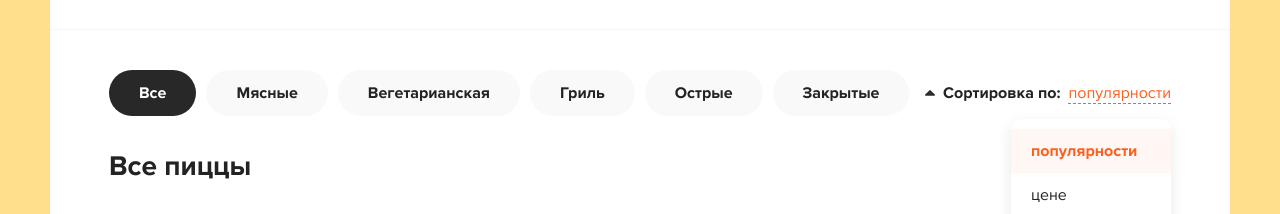
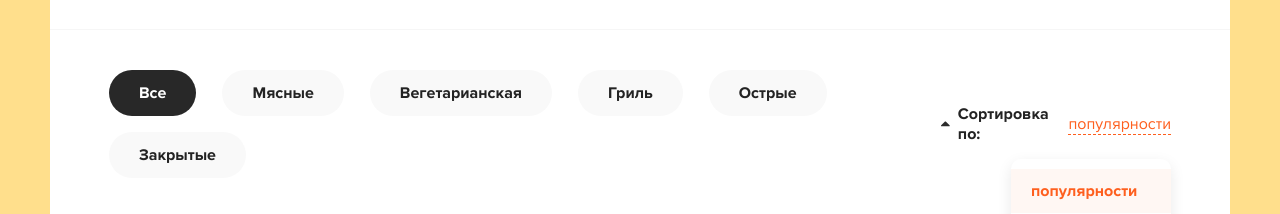
Before and after one commit to Aleksandr-Glebik/online-store-pizza, a React (Create React App) app: page / in a window 1280 px wide. Shown: the part 152-366 px from the top of the page. Built offline with nearby package versions, Linux system fonts and the light colour scheme.

Commit message:
feat: add comp Categories and add reexport components from folder components

```diff
--- a/src/App.js
+++ b/src/App.js
@@ -1,4 +1,5 @@
-import Header from "./Header"
+import React from 'react'
+import { Header, Categories } from './components/index'
 
 function App() {
   return (
@@ -7,16 +8,7 @@ function App() {
     <div className="content">
       <div className="container">
         <div className="content__top">
-          <div className="categories">
-            <ul>
-              <li className="active">Все</li>
-              <li>Мясные</li>
-              <li>Вегетарианская</li>
-              <li>Гриль</li>
-              <li>Острые</li>
-              <li>Закрытые</li>
-            </ul>
-          </div>
+          <Categories />
           <div className="sort">
             <div className="sort__label">
               <svg
--- /dev/null
+++ b/src/components/Categories.jsx
@@ -0,0 +1,20 @@
+import React from 'react'
+
+const Categories = () => {
+  const pizzaCategories = ['Все', 'Мясные', 'Вегетарианская', 'Гриль', 'Острые', 'Закрытые']
+
+  return (
+    <div className="categories">
+        <ul>
+            {pizzaCategories.map( (name, ind) => (
+                <li
+                  key={`${name}_${ind}`}
+                  className={name === 'Все' ? 'active' : ''}
+                >{name}</li>
+            ))}
+        </ul>
+    </div>
+  )
+}
+
+export default Categories
--- a/src/Header.jsx
+++ b/src/components/Header.jsx
@@ -1,5 +1,5 @@
 import React from 'react'
-import logo from './assets/img/pizza-logo.svg'
+import logo from '../assets/img/pizza-logo.svg'
 import Button from './Button'
 
 const Header = () => {
--- /dev/null
+++ b/src/components/index.js
@@ -0,0 +1,11 @@
+import Header from "./Header"
+import Button from "./Button"
+import Categories from "./Categories"
+
+export {
+    Header, Button, Categories
+}
+
+// export {default as Button} from './Button'
+// export {default as Header} from './Header'
+// export {default as Categories} from './Categories'
--- a/src/scss/components/_categories.scss
+++ b/src/scss/components/_categories.scss
@@ -1,8 +1,11 @@
 @use '../_variables.scss';
 
 .categories {
+
   ul {
     display: flex;
+    flex-wrap: wrap;
+    gap: 1rem;
 
     li {
       background-color: #f9f9f9;
```
Also changed, not shown: src/components/Button.jsx (renamed from src/Button.jsx).
